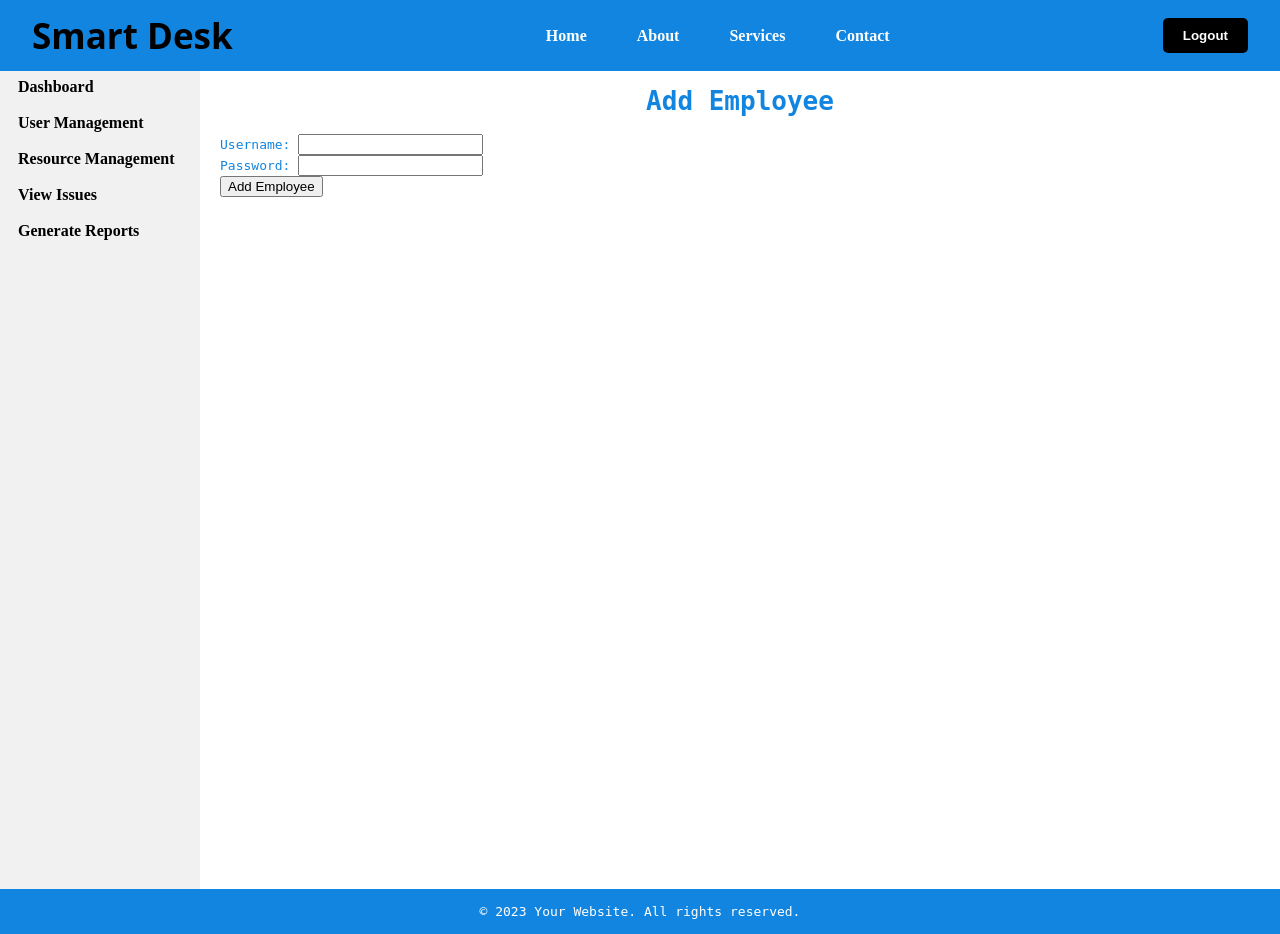
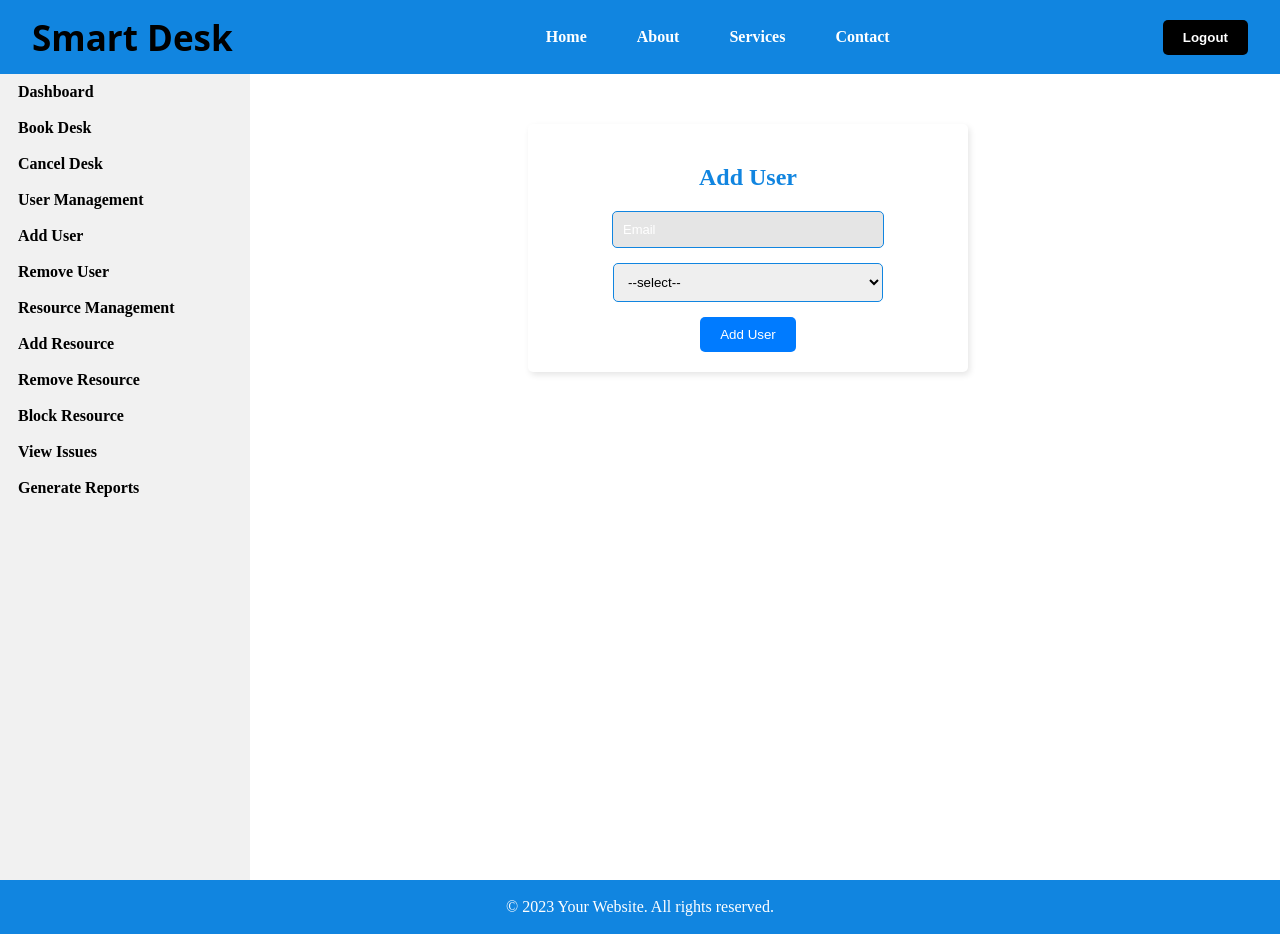
Before and after one commit to BaaLu-3604/Desk-Booking-Management, a Flask app: page /add_user in a window 1280 px wide. Run offline with Flask 3, Linux system fonts and the light colour scheme; the visitor is signed in with stand-in values (Sample User, id 1).

Commit message:
Updated adding user functionality

```diff
--- a/UI-Microservice/app.py
+++ b/UI-Microservice/app.py
@@ -51,9 +51,15 @@ def logout():
 def forget_password():
     return render_template('forget.html')
 
+@app.route('/add_user', methods=['GET','POST'])
+def add_user():
+    if request.method == 'POST':
+        email = request.form['email']
+        role = request.form['role']
 
-@app.route('/add_user', methods=['GET', 'POST'])
-def add_user():
+        response = requests.post('http://localhost:5002/add_user', json=({'email':email,'role':role}))  # Send data directly as JSON
+        print(response.status_code)
+
     return render_template('add.html')
 
 if __name__ == '__main__':
--- a/UI-Microservice/static/styles.css
+++ b/UI-Microservice/static/styles.css
@@ -1,13 +1,80 @@
-/* login_microservice/static/styles.css */
+body::-webkit-scrollbar {
+	display: none;
+}
+
 body {
-  /* background-color: #292222; */
-  margin: auto;
-  /* background-image: url('images/background.jpeg');
-  background-size: cover;
-  background-repeat:  no-repeat; */
+	background-color: #ffffff;
+	margin: 0;
 	padding: 0;
-  position: relative;
-  font-family: cursive;
+	min-height: 100vh;
+}
+
+.title {
+	color: #000;
+	font-size: 35px;
+	font-weight: bold;
+	font-family: system-ui, -apple-system, BlinkMacSystemFont, "Segoe UI",
+		Roboto, Oxygen, Ubuntu, Cantarell, "Open Sans", "Helvetica Neue",
+		sans-serif;
+	margin-left: 20px;
+}
+
+footer {
+	position: fixed;
+	bottom: 0;
+	left: 0;
+	right: 0;
+	background-color: #1185e0;
+	color: #fff;
+	padding: 2px;
+	text-align: center;
+}
+
+header {
+	position: fixed;
+	top: 0;
+	left: 0;
+	right: 0;
+	display: flex;
+	justify-content: space-between;
+	align-items: center;
+	padding: 12px;
+	background-color: #1185e0;
+	z-index: 1;
+}
+
+.header_nav ul {
+	margin-right: auto;
+	margin-left: auto;
+	justify-content: space-around;
+	list-style: none;
+	display: flex;
+	gap: 50px;
+	overflow: hidden;
+}
+
+.header_nav ul li a {
+	justify-content: space-between;
+	text-decoration: none;
+	font-weight: bold;
+	color: #ffffff;
+}
+
+.login-button,
+.logout-button {
+	left: 0;
+	background-color: #000000;
+	color: #ffffff;
+	font-weight: bold;
+	border: none;
+	padding: 10px 20px;
+	margin-right: 20px;
+	cursor: pointer;
+	border-radius: 5px;
+}
+
+.copyright {
+	text-align: center;
 }
 
 h1 {
@@ -17,7 +84,7 @@ h1 {
 
 .login-form,
 .forget-form {
-  margin: 120px auto;
+	margin: 80px auto;
 	border: #1185e0;
 	background-color: #292222;
 	padding: 40px 10px;
@@ -65,7 +132,6 @@ input::placeholder {
 	opacity: 1;
 	font-size: 13px;
 	font: monospace;
-  /* font-weight: bold; */
 }
 
 a {
@@ -74,14 +140,15 @@ a {
 	font-family: quicksand;
 }
 
-/* Dashboard*/
+/* Dashboard Nav-bar*/
 .dashboard-nav {
 	position: fixed;
+	float: left;
 	left: 0;
-  margin-top: 69px;
-  width: 200px;
+	width: 250px;
 	height: 100vh;
 	color: #fff;
+	margin-top: 74px;
 	background-color: #f1f1f1;
 	box-sizing: border-box;
 }
@@ -90,8 +157,8 @@ a {
 	list-style-type: none;
 	margin: 0;
 	padding: 0;
-  width: 200px;
 }
+
 
 .dashboard-nav li a {
 	display: block;
@@ -105,9 +172,62 @@ a {
 	color: white;
 }
 
-.dashboard-content {
-  margin-top: 49px;
-  margin-left: 200px; /* Same as sidebar width */
+article {
+	float: left;
+	margin-top: 74px;
+	margin-left: 300px;
+	margin-right: 30px;
+	width: 70%;
+  }
+
+  /* Add_user*/
+
+  .container {
+	max-width: 400px;
+	margin: 0 auto;
 	padding: 20px;
-  box-sizing: border-box;
+	text-align: center;
+	background-color: #ffffff;
+	box-shadow: 2px 3px 6px rgba(0, 0, 0, 0.1);
+	border-radius: 5px;
+	margin-top: 50px;
 }
+
+h1 {
+	font-size: 24px;
+	margin-bottom: 20px;
+}
+
+form {
+	width: 100%;
+}
+
+.add_user input[type="email"] {
+	padding: 10px;
+	margin-bottom: 15px;
+	width: 250px;
+	background-color: rgba(0, 0, 0, 0.1);
+	border: 1px solid #1185e0;
+	border-radius: 5px;
+}
+.add_user select {
+	padding: 10px;
+	width: 270px;
+	margin-bottom: 15px;
+	border: 1px solid #1185e0;
+	border-radius: 5px;
+}
+
+.add_user input[type="submit"] {
+	background-color: #007bff;
+	color: white;
+	text-align: center;
+	border: none;
+	border-radius: 5px;
+	padding: 10px 20px;
+	cursor: pointer;
+}
+
+.add_user input[type="submit"]:hover {
+	background-color: #0056b3;
+}
--- a/UI-Microservice/templates/add.html
+++ b/UI-Microservice/templates/add.html
@@ -1,12 +1,19 @@
 {% extends 'dashboard.html' %}
 
 {% block main %}
-<h1>Add Employee</h1>
+<div class="container">
+<h1>Add User</h1>
 <form method="post">
-    <label>Username:</label>
-    <input type="text" name="username" required><br>
-    <label>Password:</label>
-    <input type="password" name="password" required><br>
-    <input type="submit" value="Add Employee">
+    <div class="add_user">
+    <input placeholder="Email" type="Email" class="email" name="email" required><br>
+    <select name="role" id="role">
+        <option value="select">--select--</option>
+        <option value="Admin">Admin</option>
+        <option value="Manager">Manager</option>
+        <option value="Team Member">Team Member</option>
+      </select><br>
+    <input type="submit" value="Add User">
+    </div>
 </form>
+</div>
 {% endblock %}
--- a/UI-Microservice/templates/dashboard.html
+++ b/UI-Microservice/templates/dashboard.html
@@ -8,20 +8,7 @@
 
 {% block content %}
 
-{% if 'username' in session %}
-    <nav class="dashboard-nav">
-        <ul>
-            <li><a href="#">Dashboard</a></li>
-            <li><a href="{{ url_for('add_user')}}">User Management</a></li>
-            <li><a href="#">Resource Management</a></li>
-            <li><a href="#">View Issues</a></li>
-            <li><a href="#">Generate Reports</a></li>
-        </ul>
-    </nav>
-    {% endif %}
+{% block main %}{% endblock %}
 
-<main class="dashboard-content">
-    {% block main %}{% endblock %}
-</main>
 
-{% endblock %} -->
+{% endblock %}
--- a/UI-Microservice/templates/layout.html
+++ b/UI-Microservice/templates/layout.html
@@ -3,114 +3,12 @@
 
 <head>
     <meta charset="UTF-8" />
+    {% block meta%}{% endblock %}
     <meta name="viewport" content="width=device-width, initial-scale=1.0" />
     <title>{% block title %}{% endblock %}</title>
     {% block stylesheets %}{% endblock %}
-    <style>
-        body::-webkit-scrollbar {
-            display: none;
-        }
+    <link rel="stylesheet" type="text/css" href="{{ url_for('static', filename='styles.css') }}" />
 
-        body {
-            background-color: #ffffff;
-            color: #1185e0;
-            font-family: monospace;
-            margin: 0;
-            padding: 0;
-            display: grid;
-            grid-template-rows: 1fr auto;
-            /* Main content and footer */
-            min-height: 100vh;
-        }
-
-        .title {
-            color: #000;
-            font-size: 35px;
-            font-weight: bold;
-            font-family: system-ui, -apple-system, BlinkMacSystemFont, "Segoe UI",
-                Roboto, Oxygen, Ubuntu, Cantarell, "Open Sans", "Helvetica Neue",
-                sans-serif;
-            margin-left: 20px;
-        }
-
-        .wrapper {
-            padding: 50px;
-            margin-left: 20px;
-            /* background-image: url("./static/Images/1.png");
-            background-size: cover;
-            background-repeat:no-repeat;
-            background-attachment: fixed; */
-            display: grid;
-            grid-template-rows: 1fr auto;
-            /* Content and footer */
-        }
-
-        .content {
-            color: #000;
-            font-size: 18px;
-            overflow-y: auto;
-            padding: 20px;
-            margin: auto 90px;
-        }
-
-        footer {
-            position: fixed;
-            bottom: 0;
-            left: 0;
-            right: 0;
-            background-color: #1185e0;
-            color: #fff;
-            padding: 2px;
-            text-align: center;
-        }
-
-        header {
-            position: fixed;
-            top: 0;
-            left: 0;
-            right: 0;
-            display: flex;
-            justify-content: space-between;
-            align-items: center;
-            padding: 12px;
-            background-color: #1185e0;
-            z-index: 1;
-        }
-
-        .header_nav ul {
-            margin-right: auto;
-            margin-left: auto;
-            justify-content: space-around;
-            list-style: none;
-            display: flex;
-            gap: 50px;
-            overflow: hidden;
-        }
-
-        .header_nav ul li a {
-            justify-content: space-between;
-            text-decoration: none;
-            font-weight: bold;
-            color: #ffffff;
-        }
-
-        .login-button,
-        .logout-button {
-            left: 0;
-            background-color: #000000;
-            color: #ffffff;
-            font-weight: bold;
-            border: none;
-            padding: 10px 20px;
-            margin-right: 20px;
-            cursor: pointer;
-            border-radius: 5px;
-        }
-
-        .copyright {
-            text-align: center;
-        }
-    </style>
 </head>
 
 <body>
@@ -118,11 +16,11 @@
         <div class="logo">
             <span class="title">Smart Desk</span>
         </div>
-        <nav class="header_nav">
+        <nav aria-label="header_nav" class="header_nav">
             <ul>
                 <li><a href="{{url_for('home')}}">Home</a></li>
                 <li><a href="#">About</a></li>
-                <li><a href="#">Services</a></li>
+                <li><a href="{{url_for('home')}}#services">Services</a></li>
                 <li><a href="#">Contact</a></li>
             </ul>
         </nav>
@@ -134,8 +32,37 @@
             {% endif %}
         </div>
     </header>
-    {% block content %}{% endblock %}
 
+    {% if 'username' in session %}
+    <nav aria-label="" class="dashboard-nav">
+        <ul>
+            <li><a href="#">Dashboard</a></li>
+            <li><a href="#">Book Desk</a></li>
+            <li><a href="#">Cancel Desk</a></li>
+            <li id="user-management" class="menu-item">
+                <a href="#">User Management</a>
+                <ul class="sub-menu collapsed">
+                    <li><a href="{{ url_for('add_user') }}">Add User</a></li>
+                    <li><a href="#">Remove User</a></li>
+                </ul>
+            </li>
+            <li id="resource-management" class="menu-item">
+                <a href="#">Resource Management</a>
+                <ul class="sub-menu collapsed">
+                    <li><a href="{{ url_for('add_user') }}">Add Resource</a></li>
+                    <li><a href="#">Remove Resource</a></li>
+                    <li><a href="#">Block Resource</a></li>
+                </ul>
+            </li>
+            <li><a href="#">View Issues</a></li>
+            <li><a href="#">Generate Reports</a></li>
+        </ul>
+    </nav>
+    {% endif %}
+    <div class="main-container">
+        <article>{% block content %}{% endblock %}</article>
+
+    </div>
     <footer>
         <div class="copyright">
             <p>&copy; 2023 Your Website. All rights reserved.</p>
```
Also changed, not shown: Database-Microservice/app.py (+30 -2 lines), Login-Microservice/app.py (+3 -6 lines), Management-Microservice/app.py (+17 -46 lines), UI-Microservice/templates/home.html (+18 -5 lines), UI-Microservice/templates/login.html (+5 -9 lines). Lines whose indentation alone changed are shown as unchanged.
